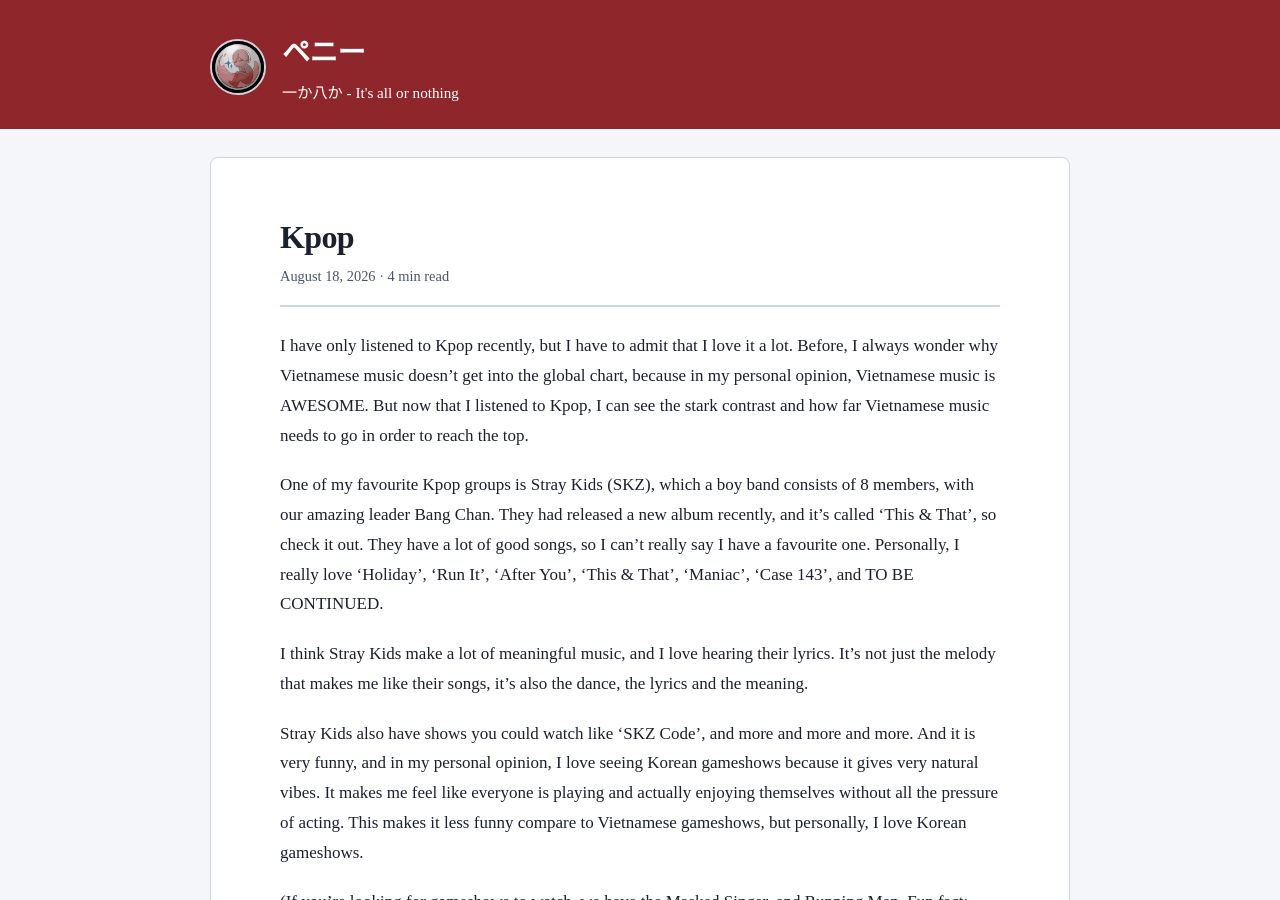
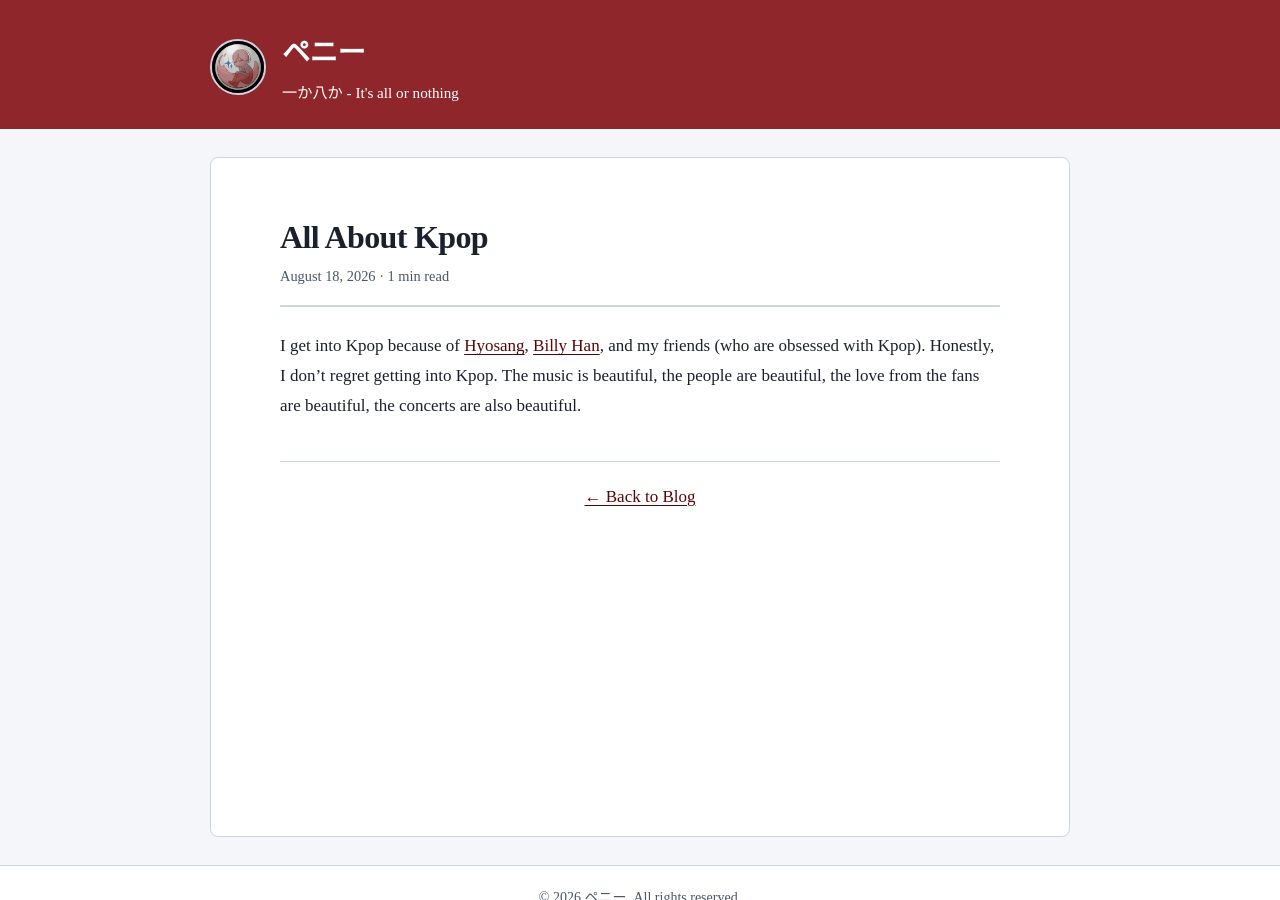
Before and after one commit to pennie26/pennie26.github.io, a Jekyll site: the page built from _posts/2026/05/31/2026-08-18-kpop.md, in a window 1280 px wide and 900 px high. Built offline with Jekyll 4.4.1, drawn with Linux system fonts in a browser that asks for light colours; some of the changed text lies outside the part shown.

Commit message:
Update 2026-08-18-kpop.md

```diff
--- a/_posts/2026/05/31/2026-08-18-kpop.md
+++ b/_posts/2026/05/31/2026-08-18-kpop.md
@@ -1,6 +1,6 @@
 ---
 layout: post
-title: "Kpop"
+title: "All About Kpop"
 date: 2026-08-18 16:12:00 +1200
 description: ""
 author: "Pennie"
@@ -9,68 +9,4 @@ categories: [Kpop]
 
 <!--more-->
 
-I have only listened to Kpop recently, but I have to admit that I love it a lot. Before, I always wonder why Vietnamese music doesn't get into the global chart, because in my personal opinion, Vietnamese music is AWESOME. But now that I listened to Kpop, I can see the stark contrast and how far Vietnamese music needs to go in order to reach the top.
-
-One of my favourite Kpop groups is Stray Kids (SKZ), which a boy band consists of 8 members, with our amazing leader Bang Chan. They had released a new album recently, and it's called 'This & That', so check it out. They have a lot of good songs, so I can't really say I have a favourite one. Personally, I really love 'Holiday', 'Run It', 'After You', 'This & That', 'Maniac', 'Case 143', and TO BE CONTINUED.
-
-I think Stray Kids make a lot of meaningful music, and I love hearing their lyrics. It's not just the melody that makes me like their songs, it's also the dance, the lyrics and the meaning.
-
-Stray Kids also have shows you could watch like 'SKZ Code', and more and more and more. And it is very funny, and in my personal opinion, I love seeing Korean gameshows because it gives very natural vibes. It makes me feel like everyone is playing and actually enjoying themselves without all the pressure of acting. This makes it less funny compare to Vietnamese gameshows, but personally, I love Korean gameshows.
-
-(If you're looking for gameshows to watch, we have the Masked Singer, and Running Man. Fun fact: Vietnam also have the Masked Singer and Running Man, which they take from Korea.)
-
-I think Kpop Idols are super cool. They have to sing AND dancer at the same time, and their choreography/dance break were NEVER easy. Go see 'BAD' by ATEEZ. Go see the dance break.
-
-I hear a lot of people saying that Kpop Idols can't do this, they can't do that (This & That mentioned!), but personally, Kpop Idols can already do a bunch of things.
-
-They can sing, they can rap, they can dance. They can even do fast flows, and their body control is just perfect (have you see ITZY? ATTEZ? BTS? Seventeen?).
-
-Back to Stray Kids for a little bit. Out of all the Kpop Idols I have seen, my favourite it Kim Seungmin from Stray Kids. I think he gives very cute vibes, and he could look cool when he wanted too. His vocals are also AMAZING (have you heard him cover Birds of a Feather by Billie Eilish? Have you heard his voice in Case 143?), and I really love the way he talks and interacts with other members. I also really like Hyunjin and Felix, also from Stray Kids. I love all of Stray Kids, every single one of them have an amazing talent.
-
 I get into Kpop because of [Hyosang](https://linktr.ee/hyosang), [Billy Han](https://www.youtube.com/@BillyHan), and my friends (who are obsessed with Kpop). Honestly, I don't regret getting into Kpop. The music is beautiful, the people are beautiful, the love from the fans are beautiful, the concerts are also beautiful.
-
-I had made some changes ever since I listen to Kpop. There is this one episode by [Allure](https://www.youtube.com/@Allure) where the Stray Kids members were there, and there was this one question for I.N which asked if he had used any of the other members' cleansing products. And Felix did mentioned that Changbin has very nice skin. And so after that, whenever I feel like I don't want to wash my face, I keep telling myself that I 'would get pretty skin like Changbin', and suddenly I'll get the motivation to do it.
-
-Listening to their music makes me very happy and lightens my mood. Looking at their edits and watching SKZ code also makes me smiles a lot. Thank you so much, Stray Kids!
-
-I think ENHYPEN and illit are also AMAZING groups, so check out their music. Here are some recommendations for you (I can't include all the songs so I will jus write down the one I like most):
-
---> This & That - Stray Kids
-
---> Holiday - Stray Kids (I hope they make a MV for Holiday and After You)
-
---> Run It - Stray Kids
-
---> Half Time - Stray Kids
-
---> Ceremony - Stray Kids (hip hip hooray!)
-
---> MANIAC - Stray Kids
-
---> Case 143 - Stray Kids (check out the police suits)
-
---> Magnetic - illit
-
---> jellyous - illit
-
---> ICONIC BY MISTAKE - KATSEYE, illit, LE SSERAFIM
-
---> Gameboy - KATSEYE (KATSEYE is more of a global girl group, but I'll just put it here, since their training process is the same as other Kpop groups.)
-
---> XO - ENHYPEN
-
---> Bring The Heat Back - ENHYPEN
-
---> Moonwalkin - Lngshot (this is a new group btw)
-
---> REDRED - CORTIS (how can we forget this DIVA?)
-
---> What You Want - CORTIS
-
---> FaSHiOn - CORTIS
-
---> BAD - ATEEZ
-
-and TO BE CONTINUED...
-
-Check out all the songs, they are AMAZING!
```
